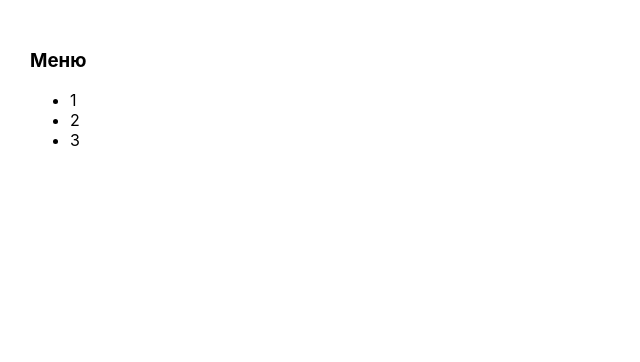
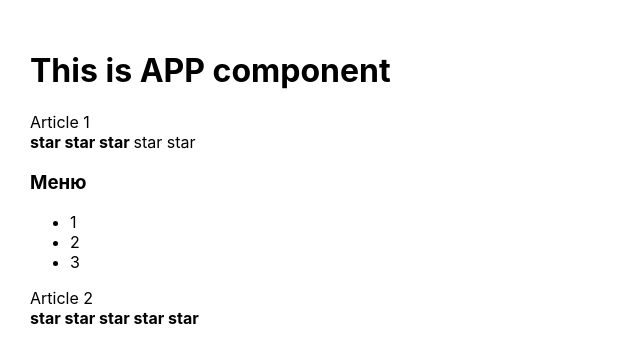
Before and after one commit to alex-sandler/1-todolist, a React (Create React App) app: page / in a window 1280 px wide. Shown: the top 362 px of the page, without its empty margins (0-640 px from the left). Built offline with nearby package versions, Linux system fonts and the light colour scheme.

Commit message:
Работа с компонентами через пропсы

```diff
--- a/src/App.tsx
+++ b/src/App.tsx
@@ -1,11 +1,13 @@
 import React from 'react';
 import './App.css';
 import Accordion from "./components/Accordion/Accordion";
+import Rating from "./components/Rating/Rating";
 
 function App() {
     return (
         <div className="App">
-            {/*<div>
+            <div>
+                {/*<div>
                 <h3>What to learn</h3>
                 <div>
                     <input/>
@@ -22,27 +24,20 @@
                     <button>Completed</button>
                 </div>
             </div>*/}
-            <Accordion/>
+                <PageTitle title={"This is APP component"}/>
+                Article 1
+                <Rating value={3}/>
+                <Accordion value={"Меню"}/>
+                Article 2
+                <Rating value={5}/>
+            </div>
         </div>
     );
 }
 
-function Rating() {
-    console.log("Rating rendering")
-    return (
-        <>
-            <Star/>
-            <Star/>
-            <Star/>
-            <Star/>
-            <Star/>
-        </>
-    )
-}
-
-function Star() {
-    console.log("Star rendering")
-    return <div>star</div>
+function PageTitle(props: any) {
+    console.log("PageTitle rendering")
+    return <h1>{props.title}</h1>
 }
 
 export default App;
--- a/src/components/Accordion/Accordion.tsx
+++ b/src/components/Accordion/Accordion.tsx
@@ -1,17 +1,16 @@
 import React from "react";
 
-function Accordion() {
+function Accordion(props: any) {
     return <div>
-        <AccordionTitle/>
+        <AccordionTitle title={props.value}/>
         <AccordionBody/>
     </div>
 }
 
-function AccordionTitle() {
+function AccordionTitle(props: any) {
     console.log("AccordionTitle rendering")
-    return (
-        <h3>Меню</h3>
-    )
+    return <h3>{props.title}</h3>
+
 }
 
 function AccordionBody() {
--- /dev/null
+++ b/src/components/Rating/Rating.tsx
@@ -0,0 +1,81 @@
+import React from "react";
+
+function Rating(props: any) {
+    debugger
+    console.log("Rating rendering")
+    if (props.value === 1) {
+        return (
+            <div>
+                <Star selected={true}/>
+                <Star selected={false}/>
+                <Star selected={false}/>
+                <Star selected={false}/>
+                <Star selected={false}/>
+            </div>
+        )
+    }
+    if (props.value === 2) {
+        return (
+            <div>
+                <Star selected={true}/>
+                <Star selected={true}/>
+                <Star selected={false}/>
+                <Star selected={false}/>
+                <Star selected={false}/>
+            </div>
+        )
+    }
+    if (props.value === 3) {
+        return (
+            <div>
+                <Star selected={true}/>
+                <Star selected={true}/>
+                <Star selected={true}/>
+                <Star selected={false}/>
+                <Star selected={false}/>
+            </div>
+        )
+    }
+    if (props.value === 4) {
+        return (
+            <div>
+                <Star selected={true}/>
+                <Star selected={true}/>
+                <Star selected={true}/>
+                <Star selected={true}/>
+                <Star selected={false}/>
+            </div>
+        )
+    }
+    if (props.value === 5) {
+        return (
+            <div>
+                <Star selected={true}/>
+                <Star selected={true}/>
+                <Star selected={true}/>
+                <Star selected={true}/>
+                <Star selected={true}/>
+            </div>
+        )
+    }
+    return (
+        <div>
+            <Star selected={false}/>
+            <Star selected={false}/>
+            <Star selected={false}/>
+            <Star selected={false}/>
+            <Star selected={false}/>
+        </div>
+    )
+}
+
+function Star(props: any) {
+    console.log("Star rendering")
+    if (props.selected === true) {
+        return <span><b>star </b></span>
+    } else {
+        return <span>star </span>
+    }
+}
+
+export default Rating;
```
